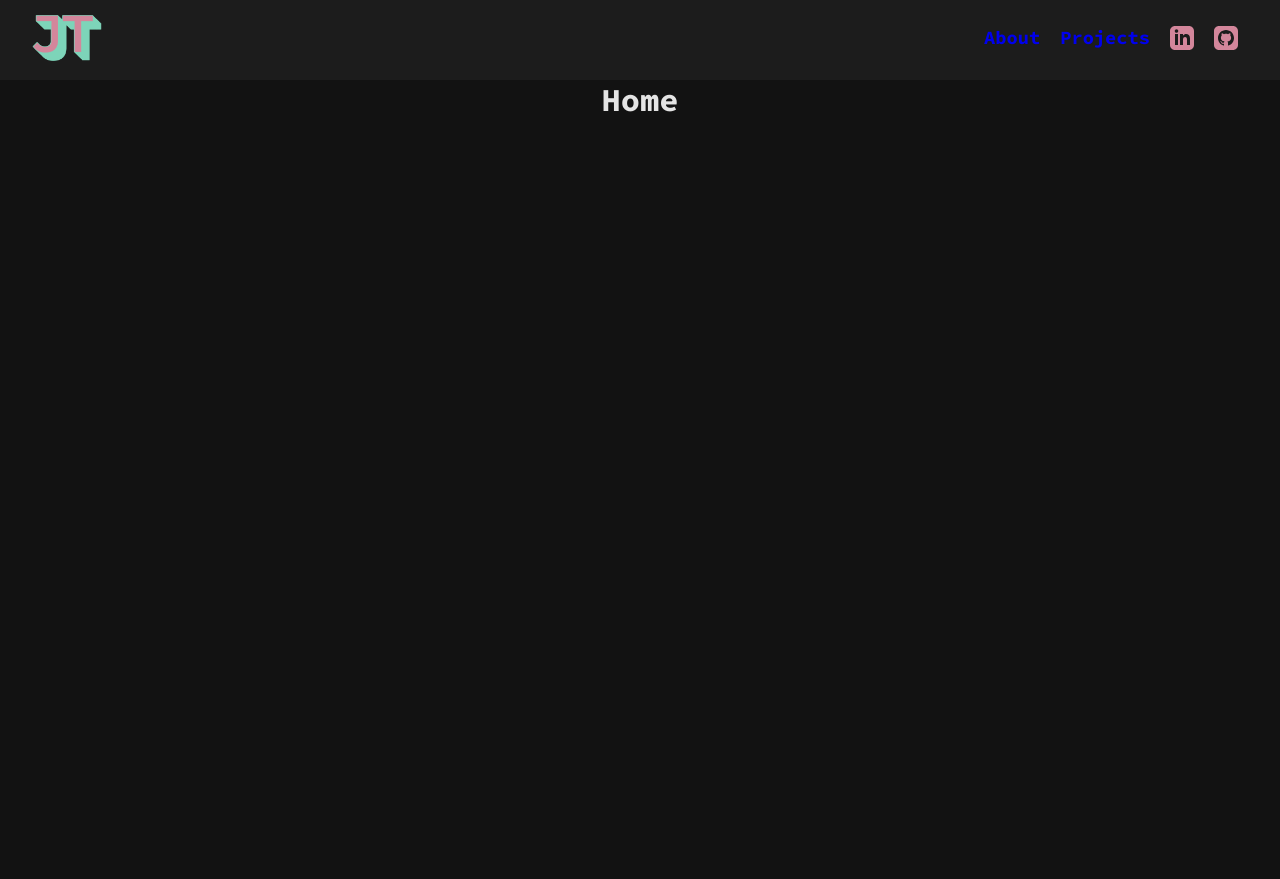
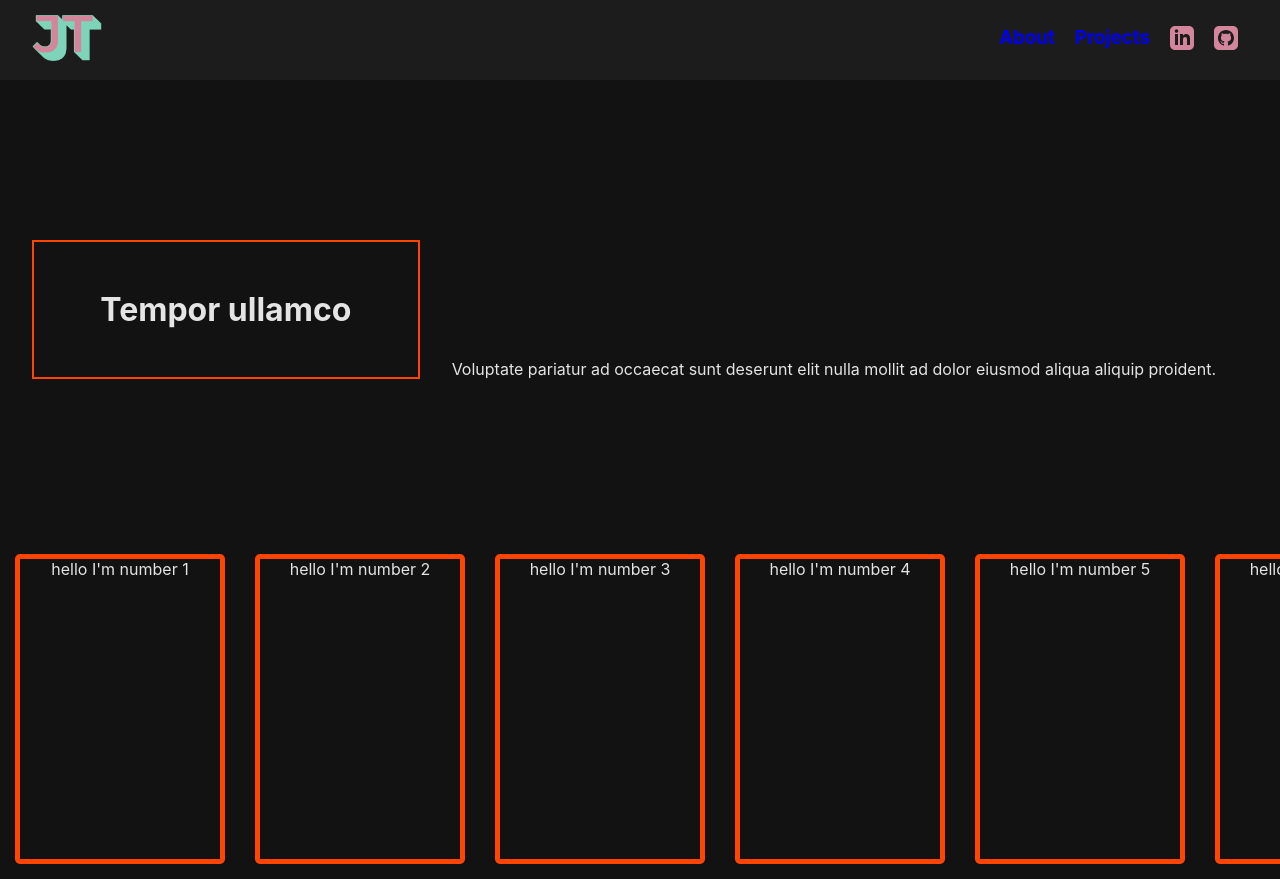
Before and after one commit to tenhold/portfolio, a React app: page / in a window 1280 px wide. Before the commit the page ends 800 px from the top, so only its background shows below. Built offline with nearby package versions, Linux system fonts and the light colour scheme.

Commit message:
(add) styling to home

```diff
--- a/src/App.tsx
+++ b/src/App.tsx
@@ -5,6 +5,7 @@ import Projects from './components/Projects';
 import Home from './components/Home';
 import Example from './components/Carousel';
 import './style/App.css';
+import './style/Home.css';
 import { BrowserRouter as Router, Switch, Route } from 'react-router-dom';
 
 const App: React.FC = () => {
--- a/src/components/Home.tsx
+++ b/src/components/Home.tsx
@@ -1,9 +1,26 @@
 import React from 'react';
 
-const Home = () => {
+const nums: number[] = [1, 2, 3, 4, 5, 6];
+
+const Home: React.FC = () => {
   return (
     <div>
-      <h1>Home</h1>
+      <div className='container'>
+        <div className='me'>
+          <h1>Tempor ullamco</h1>
+        </div>
+        <div className='about'>
+          <p>
+            Voluptate pariatur ad occaecat sunt deserunt elit nulla mollit ad
+            dolor eiusmod aliqua aliquip proident.
+          </p>
+        </div>
+      </div>
+      <div className='feat-projects'>
+        {nums.map((num: number, i: number) => (
+          <div className='feat-project'>{`hello I'm number ${num}`}</div>
+        ))}
+      </div>
     </div>
   );
 };
--- a/src/style/App.css
+++ b/src/style/App.css
@@ -3,8 +3,8 @@
 
 * {
   margin: 0px;
-  /* font-family: -apple-system, BlinkMacSystemFont, 'Segoe UI', Roboto, Oxygen, Ubuntu, Cantarell, 'Open Sans', 'Helvetica Neue', sans-serif; */
-  font-family: 'Source Code Pro', monospace;
+  font-family: -apple-system, BlinkMacSystemFont, 'Segoe UI', Roboto, Oxygen, Ubuntu, Cantarell, 'Open Sans', 'Helvetica Neue', sans-serif;
+  /* font-family: 'Source Code Pro', monospace; */
 
 }
 
@@ -71,7 +71,6 @@ ul {
   fill: #D3869B;
 }
 
-
 /*  About page */
 
 .container {
--- /dev/null
+++ b/src/style/Home.css
@@ -0,0 +1,47 @@
+.container {
+  display: flex;
+  padding: 10em 2em;
+}
+
+.me {
+  flex: 1;
+  border: 2px solid orangered;
+  padding: 3em 0;
+}
+
+.about {
+  display: inherit;
+  align-items: flex-end;
+  text-align: left;
+
+  padding: 0 2em;
+}
+
+.feat-projects {
+  display: flex;
+  bottom: 5em;
+  overflow: scroll;
+}
+
+.feat-projects::-webkit-scrollbar {
+  display: none;
+}
+
+.feat-project {
+  border: 5px solid orangered;
+  min-width: 200px;
+  height: 300px;
+  border-radius: 5px;
+  margin: 15px;
+}
+
+@media only screen and (max-width: 800px) {
+  .container {
+    display: block;
+    padding: 3em 2em;
+  }
+
+  .about {
+    padding-top: 1em;
+  }
+}
--- a/src/svgs/Logo.tsx
+++ b/src/svgs/Logo.tsx
@@ -15,7 +15,7 @@ const Logo: React.FC<Props> = ({ className, width, height }) => (
     height={height}
     viewBox='0 150 1000 700'>
     <image
-      id='Color_Fill_2_copy'
+      id='color-fill'
       data-name='Color Fill 2 copy'
       x='11'
       y='172'
```
Also changed, not shown: 1 other file (tests, documents, lock files or other folders).
